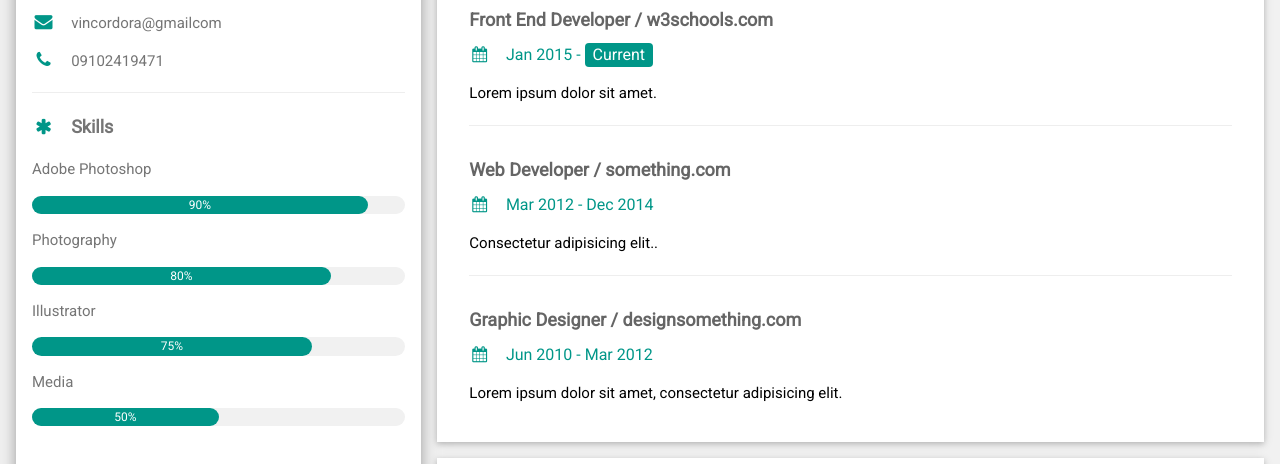
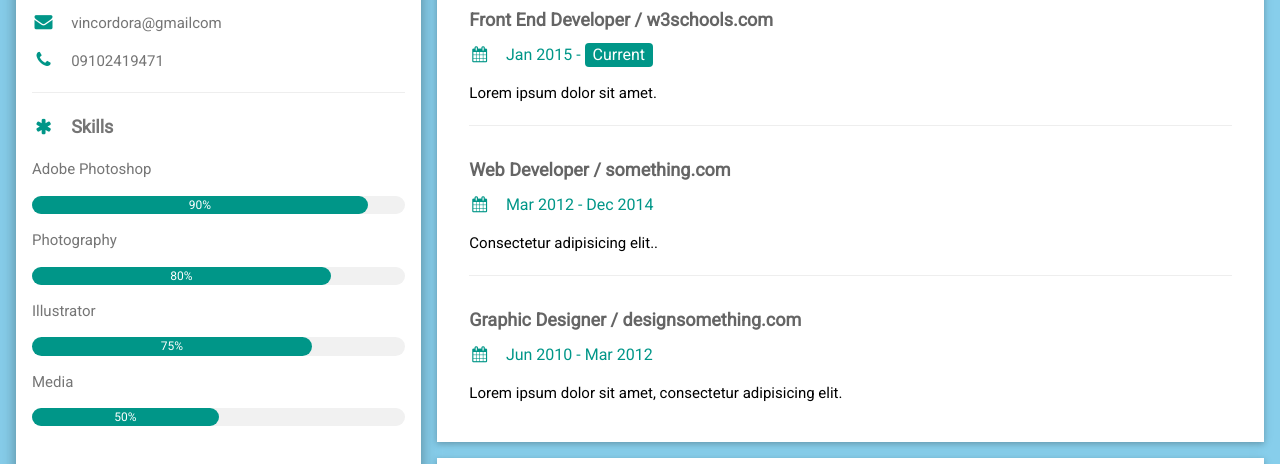
Before and after one commit to cordoraVin/vin, a plain HTML site: page index.html in a window 1280 px wide. Shown: the part 117-581 px from the top of the page. Drawn offline with nearby package versions, Linux system fonts and the light colour scheme.

Commit message:
Update index.html

```diff
--- a/index.html
+++ b/index.html
@@ -11,7 +11,7 @@
 html,body,h1,h2,h3,h4,h5,h6 {font-family: "Roboto", sans-serif}
 </style>
 </head>
-<body class="w3-light-grey">
+<body class="w3-light-blue">
 
 <!-- Page Container -->
 <div class="w3-content w3-margin-top" style="max-width:1400px;">
```
